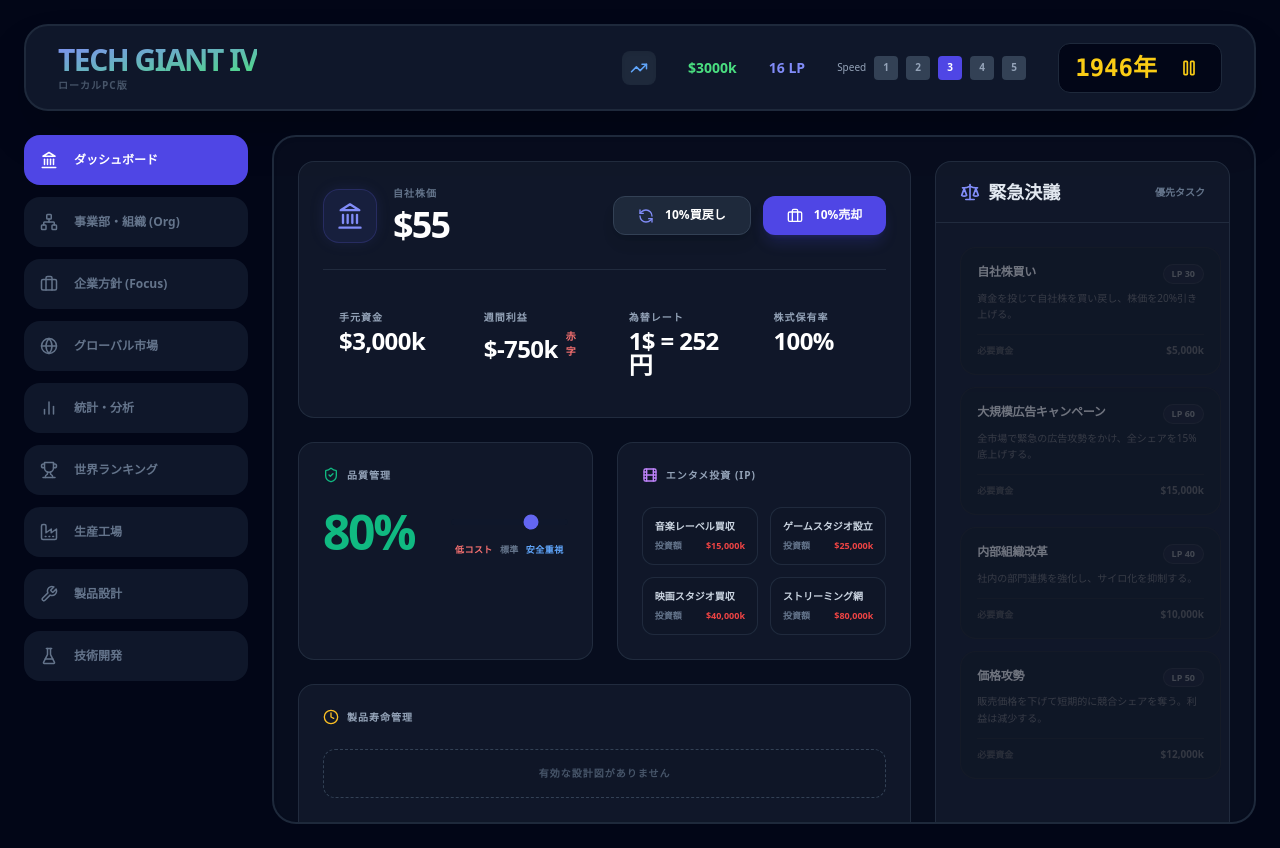
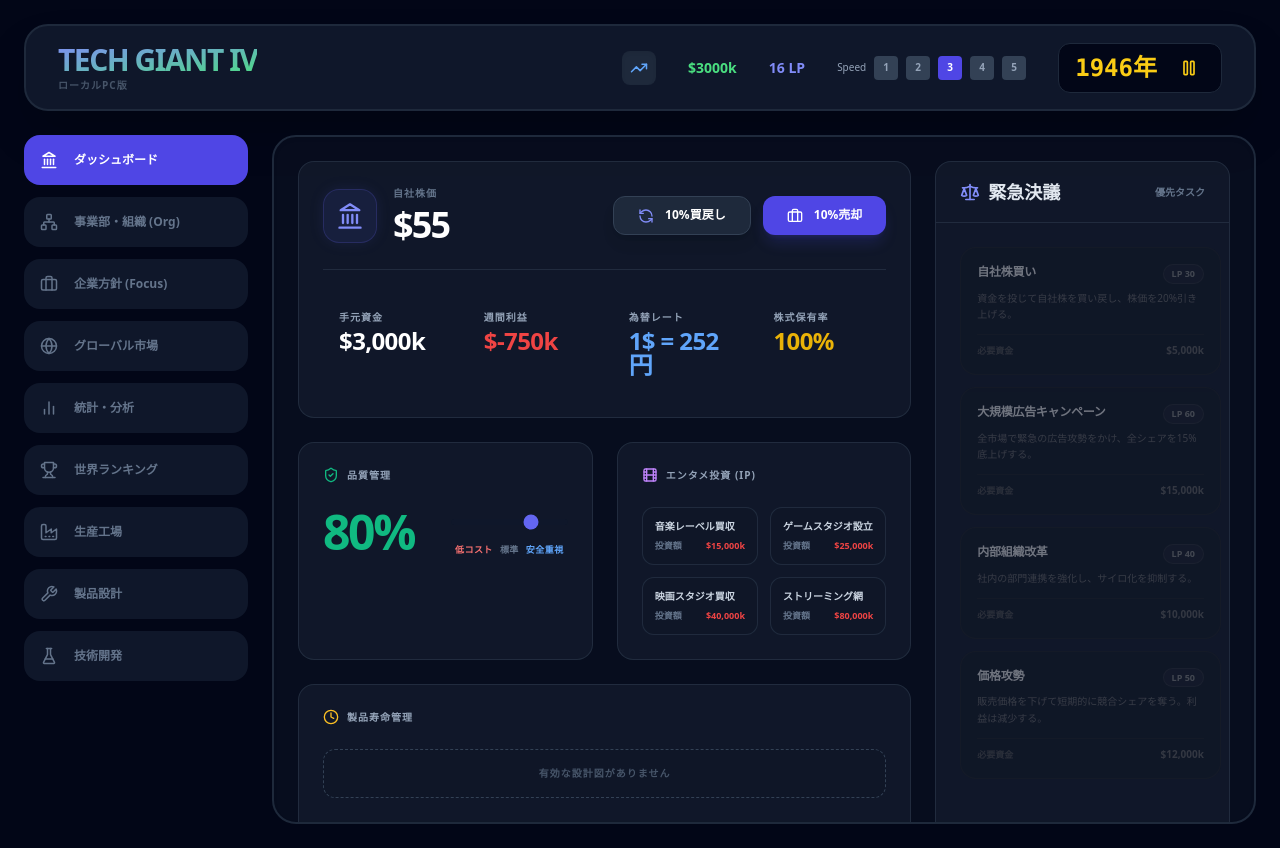
Before and after one commit to burugou05-wq/tech-giant-iv, a React (Vite) app: page / in a window 1280 px wide. Built offline with nearby package versions, Linux system fonts and the light colour scheme.

Commit message:
style: update profit colors and UI feedback in Dashboard

```diff
--- a/src/components/tabs/Dashboard/FinancialSummary.jsx
+++ b/src/components/tabs/Dashboard/FinancialSummary.jsx
@@ -42,13 +42,12 @@ export const FinancialSummary = ({
         <StatItem
           label="手元資金"
           value={`$${Math.floor(money).toLocaleString()}k`}
-          trendColor={money < 0 ? 'text-red-500 animate-pulse' : 'text-slate-500'}
+          trendColor={money < 0 ? 'text-red-500 animate-pulse' : 'text-white'}
         />
         <StatItem
           label="週間利益"
           value={`${profit >= 0 ? '+' : ''}$${Math.floor(profit).toLocaleString()}k`}
-          trendColor={profit >= 0 ? 'text-emerald-400' : 'text-red-400'}
-          subValue={profit >= 0 ? '黒字' : '赤字'}
+          trendColor={profit >= 0 ? 'text-cyan-400' : 'text-red-500'}
         />
         <StatItem
           label="為替レート"
--- a/src/components/ui/StatItem.jsx
+++ b/src/components/ui/StatItem.jsx
@@ -15,7 +15,7 @@ export const StatItem = ({
   value,
   icon,
   subValue,
-  trendColor = 'text-slate-500',
+  trendColor = 'text-white',
   className = ''
 }) => {
   return (
@@ -25,7 +25,7 @@ export const StatItem = ({
         {label}
       </div>
       <div className="flex items-end gap-2">
-        <div className="text-2xl font-black text-white leading-none tracking-tight">
+        <div className={`text-2xl font-black leading-none tracking-tight ${trendColor}`}>
           {value}
         </div>
         {subValue && (
```
